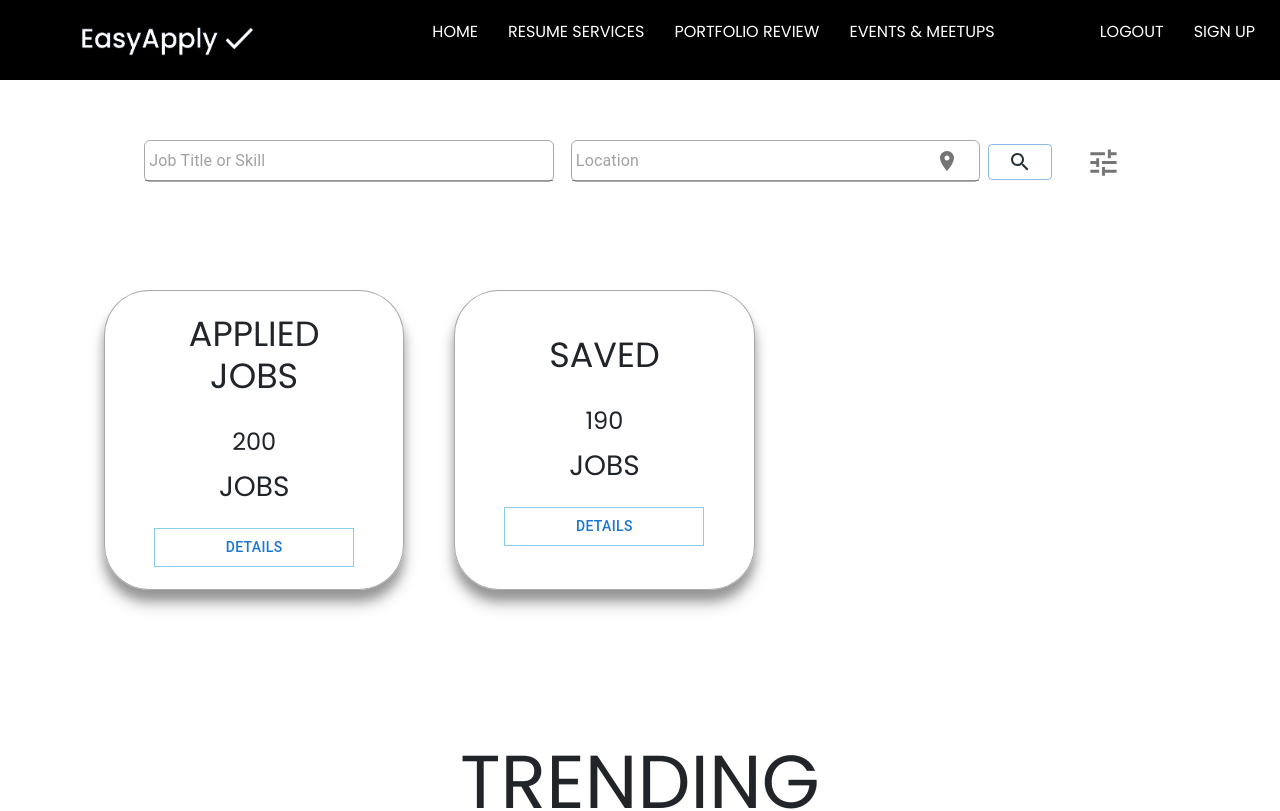
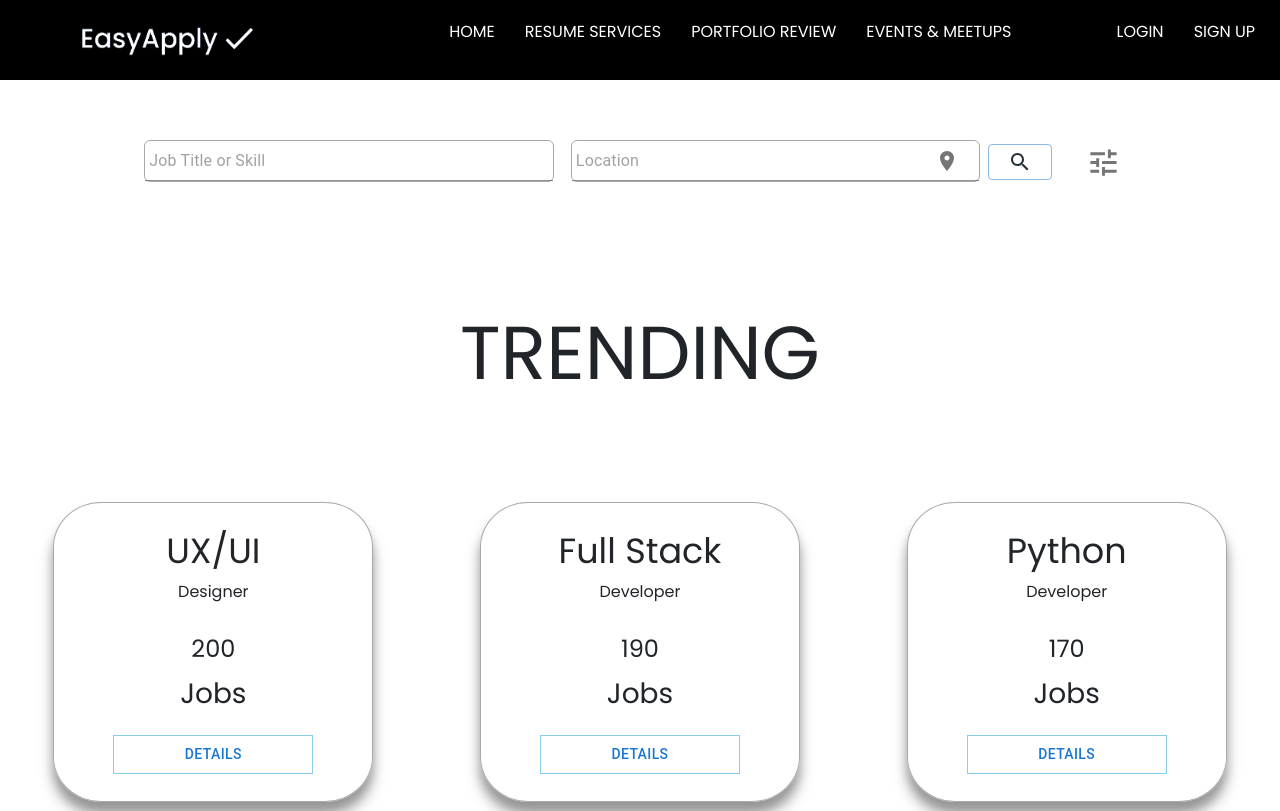
Before and after one commit to japyles/thinkful-hackathon, a React (Create React App) app: page / in a window 1280 px wide. Shown: the top 811 px of the page. Built offline with nearby package versions, Linux system fonts and the light colour scheme.

Commit message:
fixed login button to only change loggedIn to true

```diff
--- a/src/App.js
+++ b/src/App.js
@@ -6,12 +6,12 @@ import ListJobs from './components/ListJobs';
 import { createTheme } from '@mui/material/styles';
 
 function App() {
-  const [loggedIn, setLoggedIn] = useState(true);
+  const [loggedIn, setLoggedIn] = useState(false);
 
   const formSubmit = (event) => {
     event.preventDefault();
 
-    setLoggedIn(!loggedIn);
+    setLoggedIn(true);
   };
 
   const handleSignout = () => {
```
